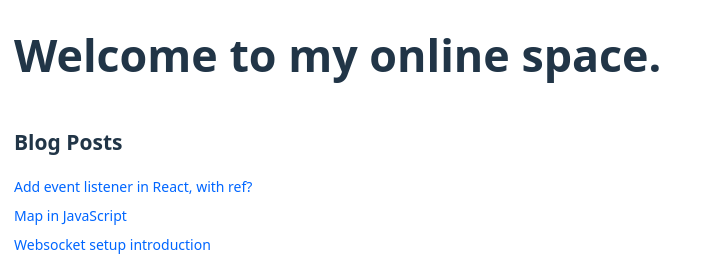
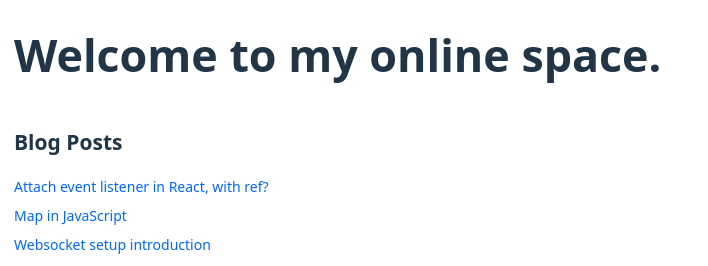
Before and after one commit to fengtomy/fengtomy.github.io, a React (Vite) app: page / in a window 1280 px wide. Shown: the top 266 px of the page, without its empty margins (0-708 px from the left). Built offline with nearby package versions, Linux system fonts and the light colour scheme.

Commit message:
chore: update posts urls

```diff
--- a/src/Home.jsx
+++ b/src/Home.jsx
@@ -9,7 +9,7 @@ function Home() {
           Blog Posts
         </h2>
         <nav style={{ display: 'flex', flexDirection: 'column', gap: 8, alignItems: 'flex-start' }}>
-          <NavLink to="/add-event-listener-with-ref">Add event listener in React, with ref?</NavLink>
+          <NavLink to="/attach-event-listener-with-ref">Attach event listener in React, with ref?</NavLink>
           <NavLink to="/javascript-map">Map in JavaScript</NavLink>
           <NavLink to="/websocket-intro">Websocket setup introduction</NavLink>
           <NavLink to="/vue-clean-code">Clean code in Vue</NavLink>
--- a/src/main.jsx
+++ b/src/main.jsx
@@ -15,7 +15,7 @@ const NewInECMA2023 = lazy(() => import('./blog-posts/NewInECMA2023.jsx'))
 
 const router = createBrowserRouter([
   { path: '/', element: <Home /> },
-  { path: 'add-event-listener-with-ref', element: <AddEventListenerWithRef /> },
+  { path: 'attach-event-listener-with-ref', element: <AddEventListenerWithRef /> },
   { path: 'javascript-map', element: <JavaScriptMap /> },
   { path: 'understand-cors', element: <UnderstandCORS /> },
   { path: 'websocket-intro', element: <WebsocketIntro /> },
```
